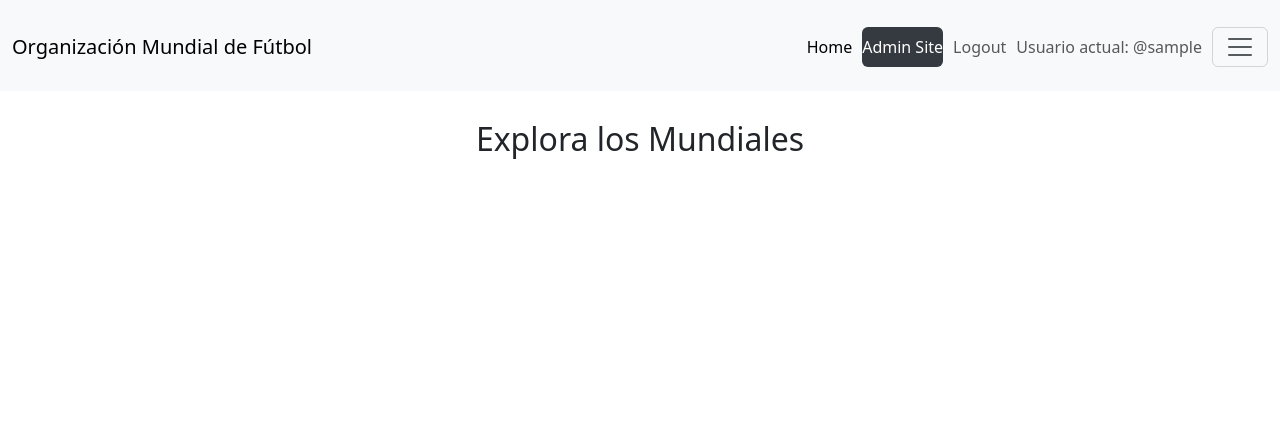
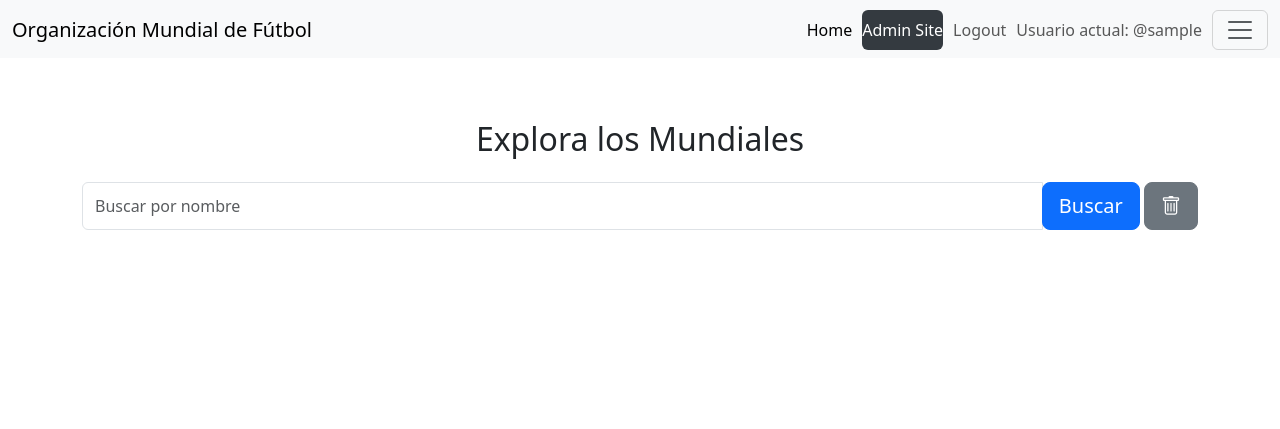
Before and after one commit to 0rellano/Organizacion_Mundial__django, a Django app: page /mundiales/ in a window 1280 px wide. Shown: the top 429 px of the page. Run offline with Django 4.2, Linux system fonts and the light colour scheme; the visitor is signed in with stand-in values (Sample User, id 1); data that the repository does not hold is empty.

Commit message:
Arreglo de tamaño de nav y eliminar carpeta no funcional

```diff
--- a/organizacion_mundial/static/style.css
+++ b/organizacion_mundial/static/style.css
@@ -22,7 +22,17 @@ body {
 .navbar {
   padding-top: 10px;
 }
-
+.navbar-auth {
+  padding-top: 0px;
+}
+.navbar-no-auth {
+  padding-top: 0px;
+}
+.username {
+  margin-top: 0;
+  margin-bottom: 0;
+  font-size: inherit; /* o el tamaño de fuente deseado */
+}
 .navbar-nav {
   display: flex;
   align-items: center;
--- a/organizacion_mundial/templates/base.html
+++ b/organizacion_mundial/templates/base.html
@@ -30,7 +30,7 @@
                         <a href="{% url 'logout' %}" class="nav-link">Logout</a>
                     </li>
                     <li class="nav-item">
-                        <p class="nav-link" style="margin-top: 17px;">Usuario actual: @{{ user.username }}</p>
+                        <p class="nav-link username">Usuario actual: @{{ user.username }}</p>
                     </li>
                 {% else %}
                     <li class="nav-item">
--- a/organizacion_mundial/templates/mundial/mundiales.html
+++ b/organizacion_mundial/templates/mundial/mundiales.html
@@ -1,11 +1,23 @@
 {% extends 'base.html' %}
 
-{% block title %}Mundiales{% endblock %}
+{% block title %}Explora los Mundiales{% endblock %}
 
 {% block content %}
 <div class="container mt-5">
     <br><br><br>
     <h2 class="text-center mb-4">Explora los Mundiales</h2>
+
+    <form method="get" action="{% url 'mundiales' %}">
+        <div class="input-group mb-2">
+            <input type="text" name="buscar" class="form-control" placeholder="Buscar por nombre" value="{{ request.GET.buscar }}">
+            <div class="input-group-append">
+                <button type="submit" class="btn btn-primary btn-lg">Buscar</button>
+                <button type="button" class="btn btn-secondary btn-lg" onclick="limpiarYEnviar()">
+                    <i class="bi bi-trash"></i>
+                </button>
+            </div>
+        </div>
+    </form>
 
     <div class="row row-cols-1 row-cols-md-2 row-cols-lg-3 g-4">
         {% for mundial in mundiales|dictsort:"fecha_inicio" %}
@@ -25,4 +37,13 @@
     </div>
 </div>
 
+<script>
+    function limpiarYEnviar() {
+        var campoBusqueda = document.querySelector('input[name="buscar"]');
+        campoBusqueda.value = '';
+        campoBusqueda.dispatchEvent(new Event('input'));  // Simular evento de entrada
+        campoBusqueda.form.submit();
+    }
+</script>
+
 {% endblock %}
--- a/organizacion_mundial/views.py
+++ b/organizacion_mundial/views.py
@@ -284,6 +284,29 @@ class ListaMundialesView(ListView):
     context_object_name = 'mundiales'
     template_name = 'mundial/mundiales.html'
 
+    def get_queryset(self):
+        queryset = Mundial.objects.all()
+        buscar = self.request.GET.get('buscar')
+
+        # Filtrar los mundiales según el parámetro de búsqueda
+        if buscar:
+            # Modificar la búsqueda para que incluya mundiales con el año proporcionado
+            queryset = queryset.filter(anio__icontains=buscar)
+
+        # Obtener el parámetro 'ordenar_por' de la URL
+        ordenar_por = self.request.GET.get('ordenar_por')
+
+        # Aplicar la ordenación si el parámetro está presente
+        if ordenar_por:
+            if ordenar_por.startswith('-'):
+                # Orden descendente
+                campo_orden = ordenar_por[1:]
+                queryset = queryset.order_by(F(campo_orden).desc())
+            else:
+                # Orden ascendente
+                queryset = queryset.order_by(ordenar_por)
+
+        return queryset
 
 @method_decorator(login_required(login_url='login'), name='dispatch')
 class DetalleMundialView(DetailView):
```
Also changed, not shown: organizacion_mundial/templates/pais/pais.html (+0 -14 lines).
